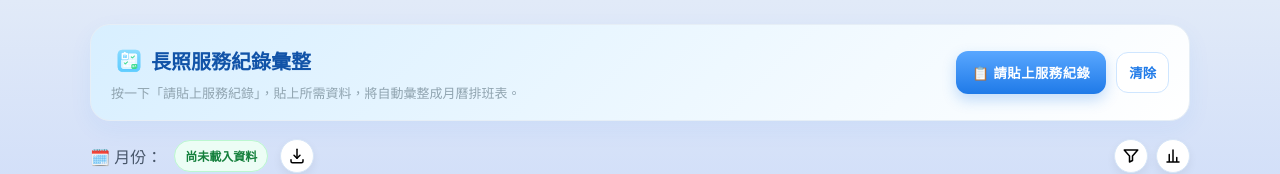
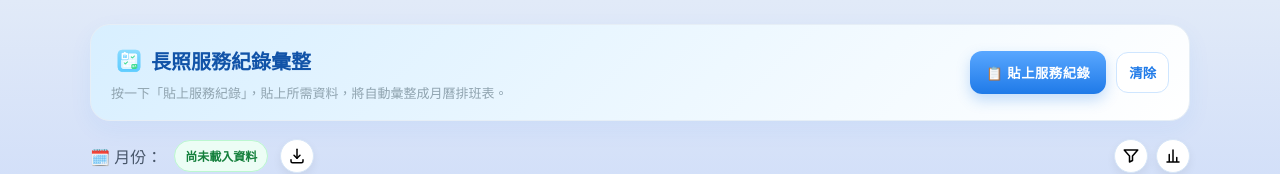
Before and after one commit to a355226/kj-reminder, a plain HTML site: page ltc-calendar.html in a window 1280 px wide. Shown: the top 174 px of the page. Drawn offline with Linux system fonts and the light colour scheme.

Commit message:
Update ltc-calendar.html

```diff
--- a/ltc-calendar.html
+++ b/ltc-calendar.html
@@ -482,11 +482,11 @@
           </h1>
 
           <p>
-            按一下「請貼上服務紀錄」，貼上所需資料，將自動彙整成月曆排班表。
+            按一下「貼上服務紀錄」，貼上所需資料，將自動彙整成月曆排班表。
           </p>
         </div>
         <div class="cta">
-          <button class="primary" id="pasteBtn">📋 請貼上服務紀錄</button>
+          <button class="primary" id="pasteBtn">📋 貼上服務紀錄</button>
           <button class="ghost" id="clearBtn" title="清除目前畫面">清除</button>
         </div>
       </div>
```
